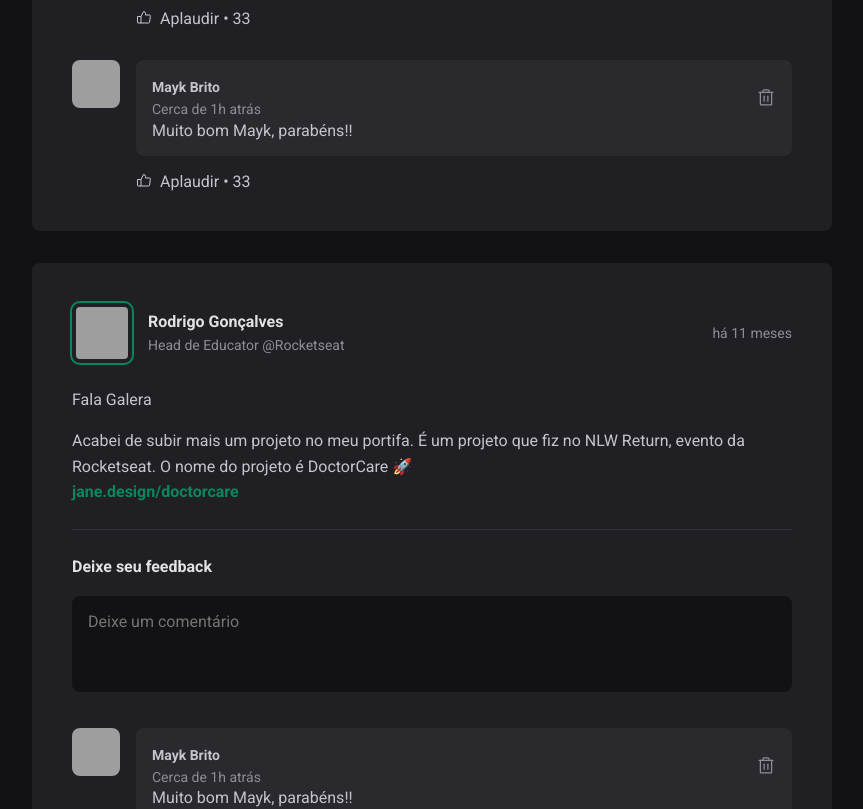
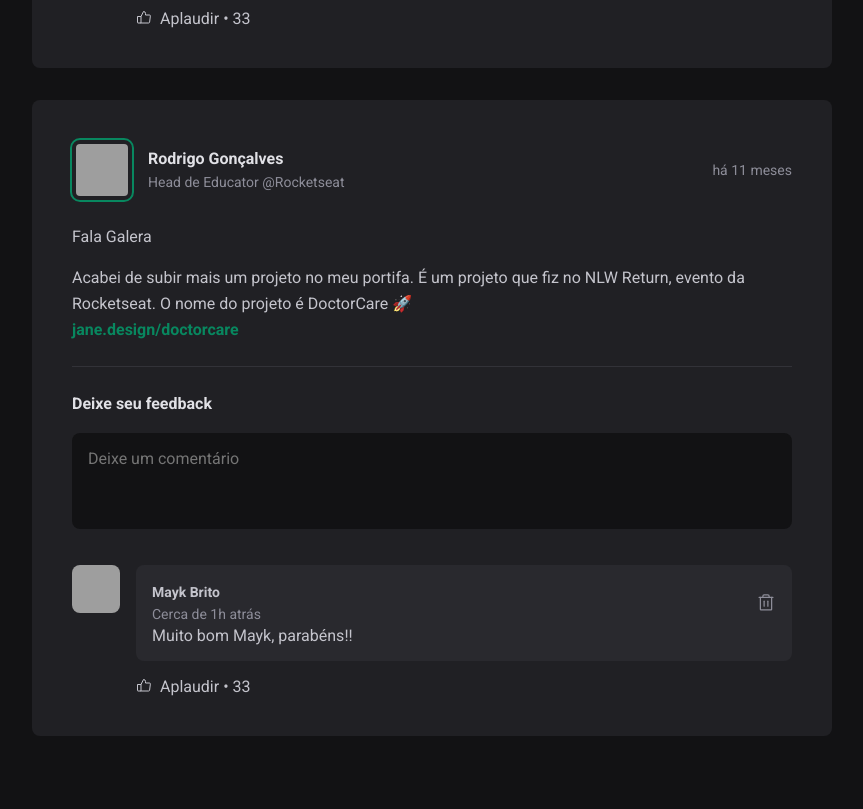
Before and after one commit to espjotape/IgniteFeed, a React (Vite) app: page / in a window 1280 px wide. Shown: the part 680-1489 px from the top of the page, without its empty margins (352-1215 px from the left). After the commit the page ends 1448 px from the top, so only its background shows below. Built offline with nearby package versions, Linux system fonts and the light colour scheme; grey boxes are pictures that could not be loaded.

Commit message:
useState

```diff
--- a/src/components/Post/Post.jsx
+++ b/src/components/Post/Post.jsx
@@ -4,9 +4,12 @@
 import { Comment } from '../Comment/Comment'
 import { Avatar } from '../Avatar/Avatar'
 import styles from './Post.module.css'
+import { useState } from 'react';
 
 export function Post({ author, content, publishedAt}){
- const publishedDateFormatted = format(publishedAt, "d 'de' LLLL 'às' HH:mm'h'", {
+const [comments, setComments] = useState([ 1 ])
+
+const publishedDateFormatted = format(publishedAt, "d 'de' LLLL 'às' HH:mm'h'", {
   locale: ptBR,
 });
 
@@ -15,6 +18,11 @@
   addSuffix: true,
 });
 
+function handleCreateNewContent() {
+  event.preventDefault();
+
+  setComments([...comments, comments.length + 1]);
+}
  return(
   <article className={styles.post}>
    <header>
@@ -40,7 +48,7 @@
     })}
    </section>
 
-   <form className={styles.commentForm}>
+   <form onSubmit={handleCreateNewContent} className={styles.commentForm}>
     <strong>Deixe seu feedback</strong>
 
     <textarea
@@ -53,8 +61,9 @@
    </form>
 
    <section className={styles.commentList}>
-   <Comment />
-   <Comment />
+     {comments.map(comment => {
+        return <Comment />
+     })}
    </section>
   </article>
  )
```
